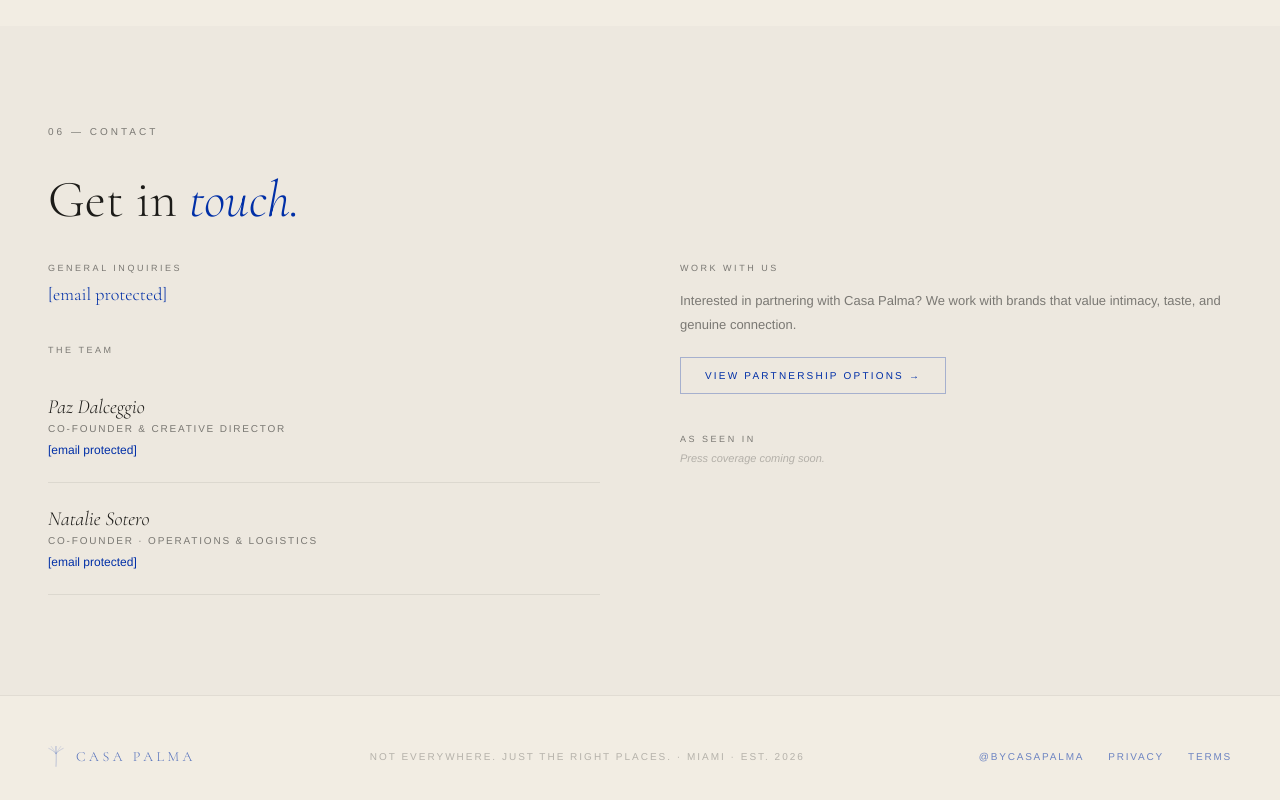
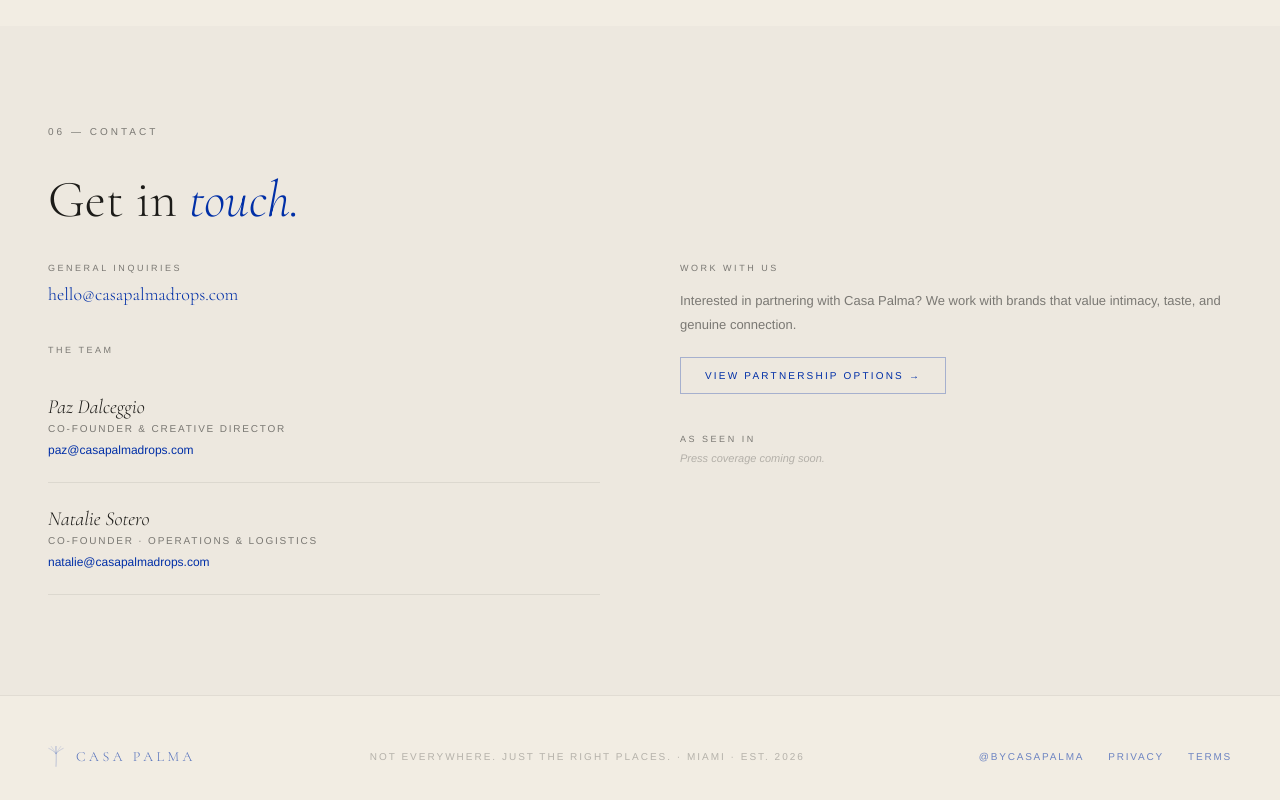
Before and after one commit to bycasaplama/Casa-Palma, a plain HTML site: page index.html in a window 1280 px wide. Shown: the part 4157-4957 px from the top of the page. Drawn offline with nearby package versions, Linux system fonts and the light colour scheme.

Commit message:
Add files via upload

```diff
--- a/index.html
+++ b/index.html
@@ -438,18 +438,19 @@ footer{background:var(--beige);padding:48px;display:flex;justify-content:space-b
     <div>
       <div class="contact-general">
         <div class="contact-label">General inquiries</div>
-        <div class="contact-email"><a href="/cdn-cgi/l/email-protection#0169646d6d6e416260726071606d6c6065736e71722f626e6c"><span class="__cf_email__" data-cfemail="761e131a1a19361517051706171a1b1712041906055815191b">[email&#160;protected]</span></a></div>
+        <div class="contact-email"><a href="mailto:hello@casapalmadrops.com">hello@casapalmadrops.com</a></div>
+
       </div>
       <div class="contact-label" style="margin-bottom:16px;">The team</div>
       <div class="team-member">
         <div class="team-name">Paz Dalceggio</div>
         <div class="team-title">Co-Founder & Creative Director</div>
-        <a class="team-email" href="/cdn-cgi/l/email-protection#5b2b3a211b383a283a2b3a37363a3f29342b2875383436"><span class="__cf_email__" data-cfemail="3141504b715250425041505d5c5055435e41421f525e5c">[email&#160;protected]</span></a>
+        <a class="team-email" href="mailto:paz@casapalmadrops.com">paz@casapalmadrops.com</a>
       </div>
       <div class="team-member">
         <div class="team-name">Natalie Sotero</div>
         <div class="team-title">Co-Founder · Operations & Logistics</div>
-        <a class="team-email" href="/cdn-cgi/l/email-protection#a4cac5d0c5c8cdc1e4c7c5d7c5d4c5c8c9c5c0d6cbd4d78ac7cbc9"><span class="__cf_email__" data-cfemail="5d333c293c3134381d3e3c2e3c2d3c31303c392f322d2e733e3230">[email&#160;protected]</span></a>
+        <a class="team-email" href="mailto:natalie@casapalmadrops.com">natalie@casapalmadrops.com</a>
       </div>
     </div>
     <div>
```
Also changed, not shown: og.png (added).
